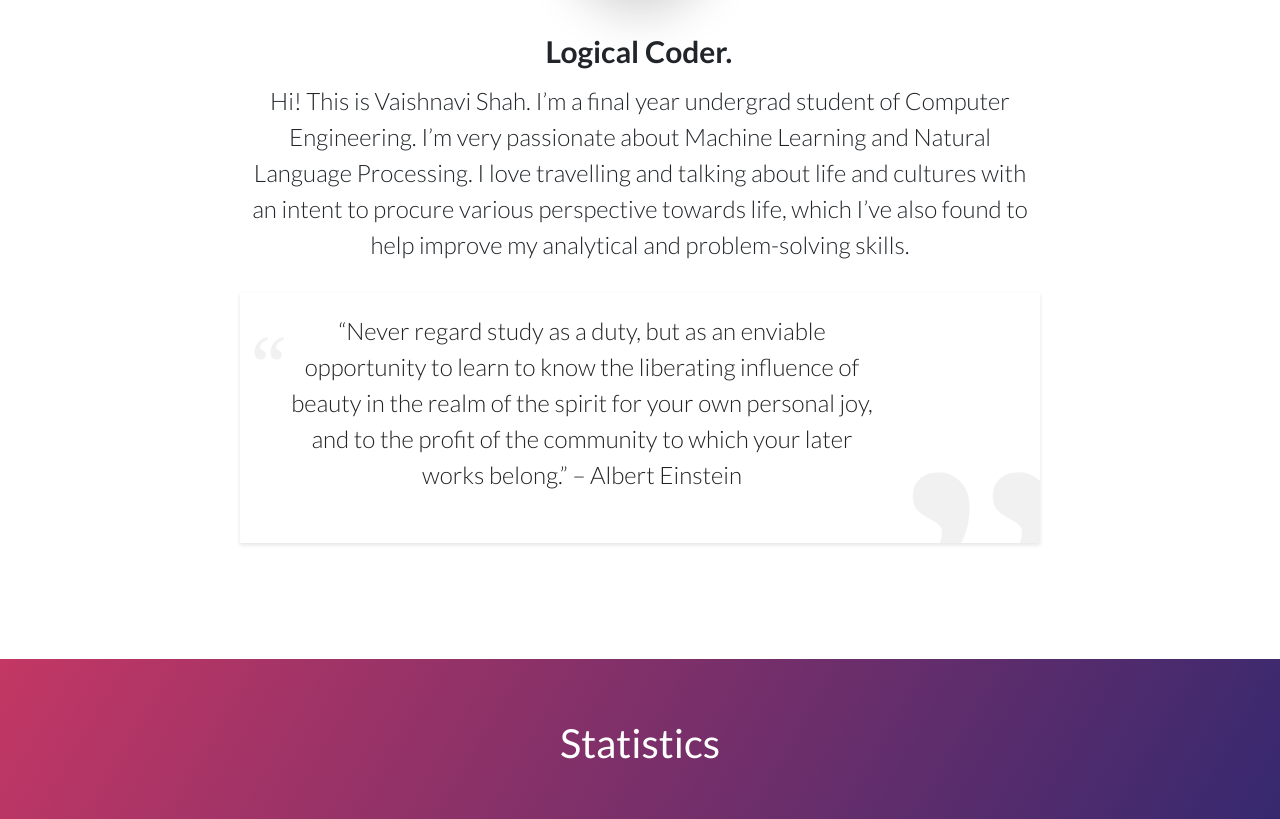
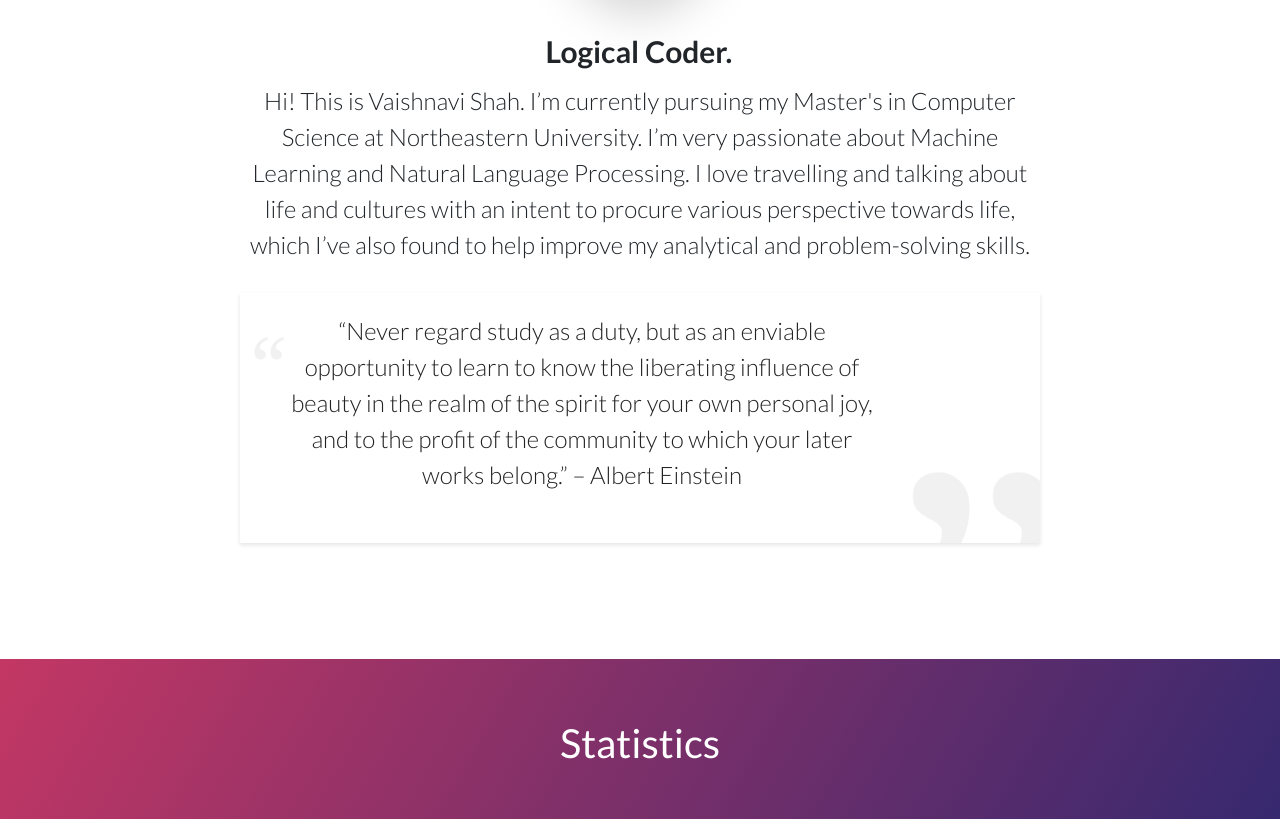
Before and after one commit to Vaishnavishah/Vaishnavishah.github.io, a plain HTML site: page index.html in a window 1280 px wide. Shown: the part 1073-1892 px from the top of the page. Drawn offline with nearby package versions, Linux system fonts and the light colour scheme.

Commit message:
Update index.html

```diff
--- a/index.html
+++ b/index.html
@@ -91,7 +91,7 @@
                   </h1>
                </div>
                <div class="text-break about-me" style="padding: 0;">
-                  <p>Hi! This is Vaishnavi Shah. I’m a final year undergrad student of Computer Engineering. I’m very passionate about Machine Learning and Natural Language Processing.  I love travelling and talking about life and cultures with an intent to procure various perspective towards life, which I’ve also found to help improve my analytical and problem-solving skills.</p>
+                  <p>Hi! This is Vaishnavi Shah. I’m currently pursuing my Master's in Computer Science at Northeastern University. I’m very passionate about Machine Learning and Natural Language Processing.  I love travelling and talking about life and cultures with an intent to procure various perspective towards life, which I’ve also found to help improve my analytical and problem-solving skills.</p>
                   <blockquote class="quote-card">
                      <p> “Never regard study as a duty, but as an enviable opportunity to learn to know the liberating influence of beauty in the realm of the spirit for your own personal joy, and to the profit of the community to which your later works belong.” – Albert Einstein</p>
                   </blockquote>
```
